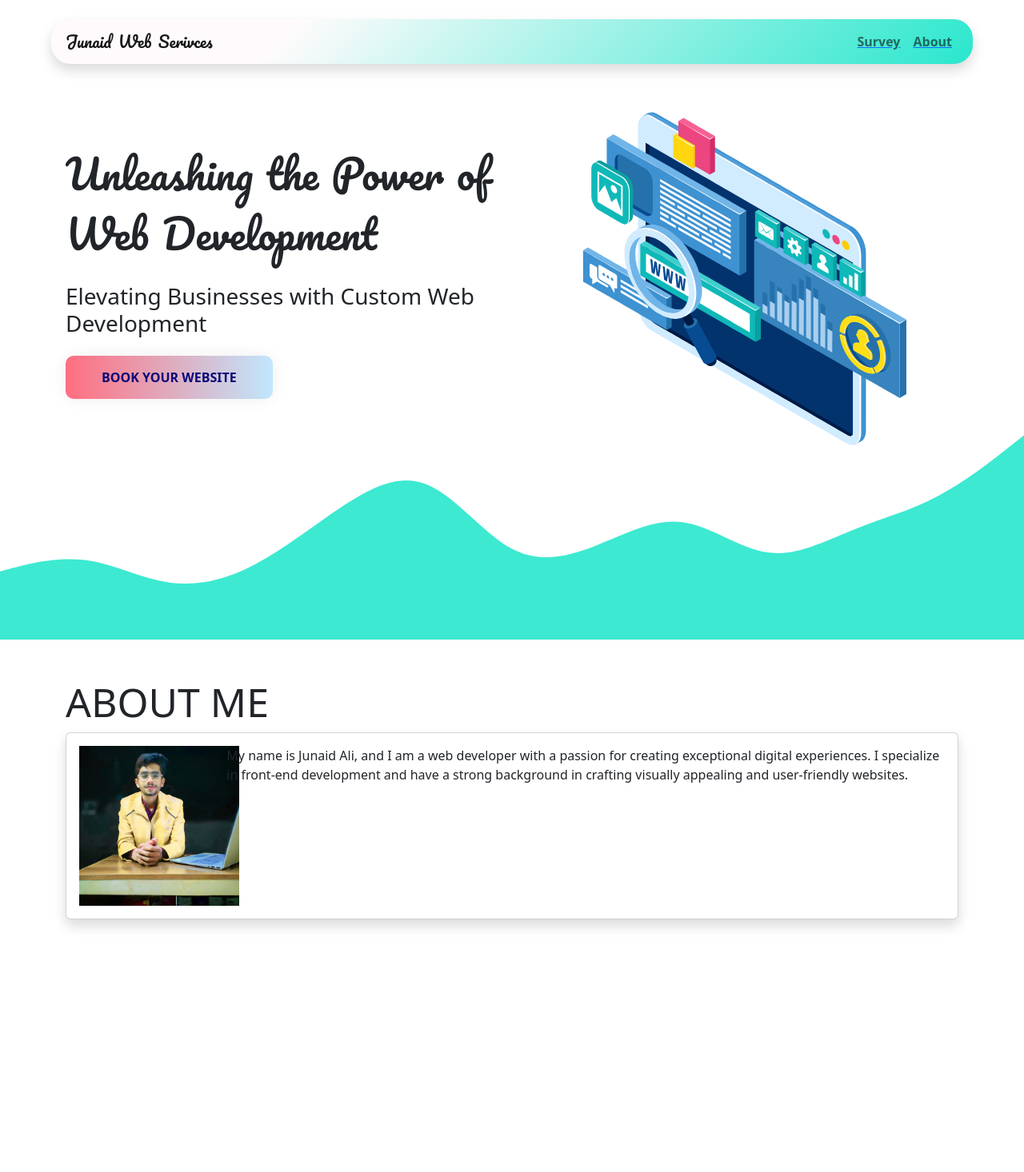
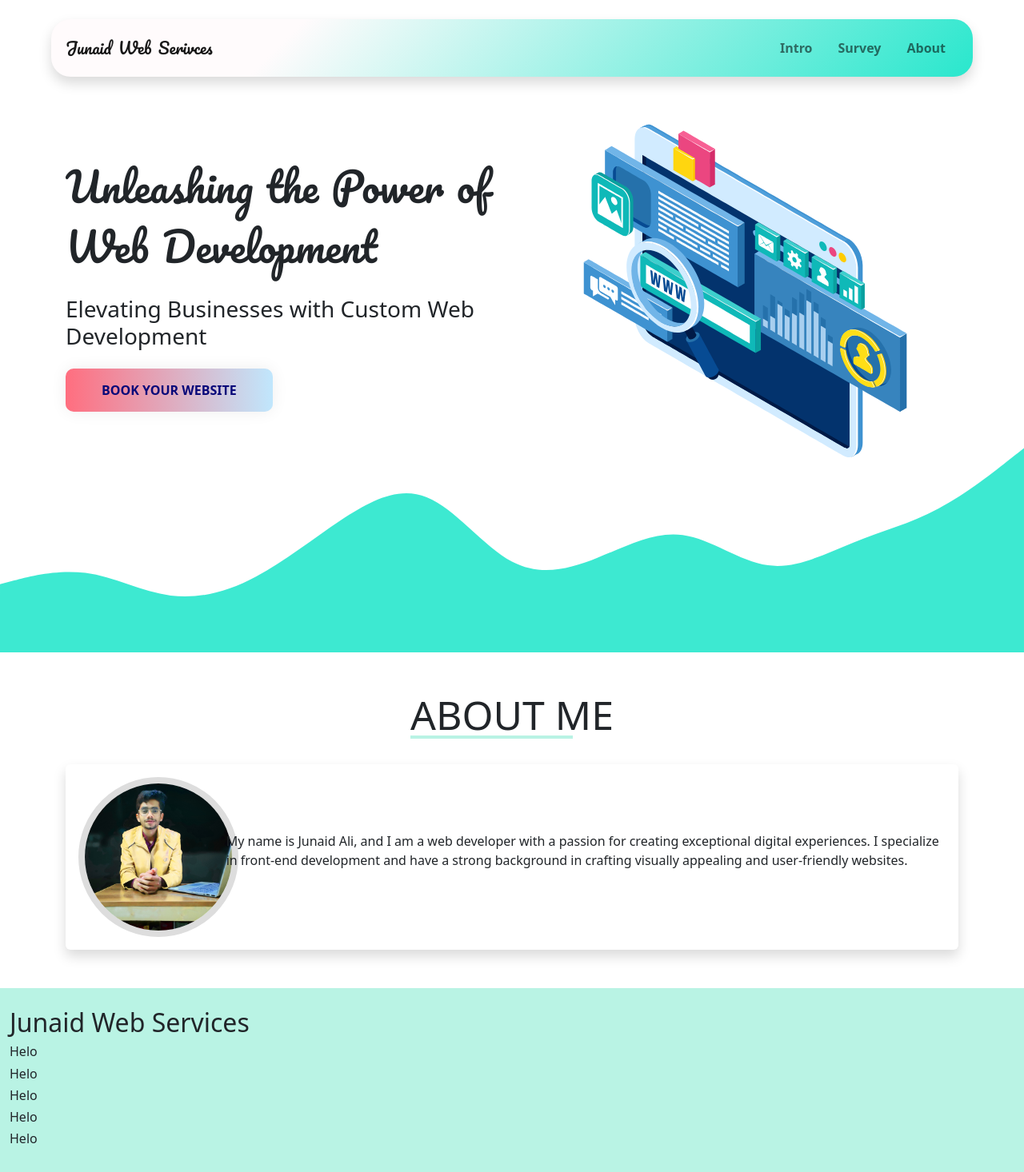
Before and after one commit to I-amCoder/i-amcoder.github.io, a React (Create React App) app: page / in a window 1280 px wide. Shown: the whole page at 80% size. Before the commit the page ends 1198 px from the top, so only its background shows below. Built offline with nearby package versions, Linux system fonts and the light colour scheme.

Commit message:
New Part

```diff
--- a/package.json
+++ b/package.json
@@ -12,6 +12,7 @@
     "react": "^18.2.0",
     "react-bootstrap": "^2.7.2",
     "react-dom": "^18.2.0",
+    "react-icons": "^4.9.0",
     "react-loader-spinner": "^5.3.4",
     "react-lottie": "^1.2.3",
     "react-router-dom": "^6.11.2",
--- a/src/App.css
+++ b/src/App.css
@@ -4,7 +4,7 @@
   --main-bg-color: ##f4f4f4;
   --main-light-color: ##f4f4f4;
   --main-dark-color: #152246;
-  --main-primary-color: #9e679e;
+  --main-primary-color: #b9f3e4;
   --main-secondary-color: #a1a4b0;
   --main-tertiary-color: #9e8b6d;
 }
@@ -42,27 +42,25 @@ body {
   background-position: bottom;
   height: 90vh;
 }
-.right-content{
+.right-content {
   margin-top: 100px;
 }
 @media (max-width: 768px) {
-  .header{
-    height: 90vh;
+  .header {
+    height: auto;
     background-size: auto 200px;
   }
   .right-content {
     /* text-align: center; */
     padding: 0 30px;
-    margin-top: 5  un0px;
-
+    margin-top: 50px;
   }
-  .title{
+  .title {
     font-size: 25px !important;
   }
 }
 
-
-.header-btn{
+.header-btn {
   justify-self: flex-start;
 }
 
@@ -72,14 +70,25 @@ body {
 /* End Header Style */
 
 /* About Section Css */
-.about-card{
-  padding: 1rem ;
+
+.about-card {
+  padding: 1rem;
+  border: none;
 }
-.about-img{
+.about-subtitle{
+  text-align: start !important;
+}
+.about-img {
   width: 200px;
   height: 200px;
+  border-radius: 50%;
+  border: 8px solid #ddd;
   object-fit: cover;
-
+}
+.quote::before {
+  content: open-quote;
+  font-size: 2em; /* Adjust the size as needed */
+  margin-right: 0.5em; /* Adjust the spacing as needed */
 }
 /* End About Section */
 .text-style {
@@ -201,3 +210,7 @@ body {
 .custom-radio {
   width: 20px;
 }
+
+/* Footer Css */
+
+/* End Footer Css */
--- a/src/components/About.jsx
+++ b/src/components/About.jsx
@@ -6,15 +6,15 @@ const About = () => {
     <section id="about">
       <div className="container my-5">
         <div className="row">
-          <div className="col-12">
-            <h1 className="title">ABOUT ME</h1>
-            <div className="card about-card shadow d-flex">
+          <div className="col-12 text-center ">
+            <h1 className="title underline">ABOUT ME</h1>
+            <div className="card about-card  mt-4 shadow d-flex">
               <div className="row">
                 <div className="col-md-2">
                   <img className="about-img" src={image} alt="Helo" />
                 </div>
-                <div className="col-md-10">
-                  <p>
+                <div className="col-md-10 d-flex align-items-center text-right flex-column justify-content-center">
+                  <p className="about-subtitle">
                     My name is Junaid Ali, and I am a web developer with a
                     passion for creating exceptional digital experiences. I
                     specialize in front-end development and have a strong
--- /dev/null
+++ b/src/components/Footer.jsx
@@ -0,0 +1,20 @@
+import React from 'react'
+
+const Footer = () => {
+  return (
+    <footer id='footer' className="container-fluid bg-primary">
+        <div className="row">
+            <div className="py-4 col-md-6 col-xl-4">
+                <h2>Junaid Web Services</h2>
+                <h6>Helo</h6>
+                <h6>Helo</h6>
+                <h6>Helo</h6>
+                <h6>Helo</h6>
+                <h6>Helo</h6>
+            </div>
+        </div>
+    </footer>
+  )
+}
+
+export default Footer
--- a/src/components/Hero.jsx
+++ b/src/components/Hero.jsx
@@ -13,6 +13,7 @@ const Hero = () => {
   const [showButtons, setShowButtons] = useState(false);
 
   const videoRef = useRef(null);
+  const streamRef = useRef(null); // Ref to store the stream object
 
   const nav = useNavigate();
 
@@ -76,18 +77,27 @@ const Hero = () => {
     // console.log("Error accessing camera:", error);
   };
 
+  useEffect(() => {
     navigator.mediaDevices
       .getUserMedia({ video: true })
       .then((stream) => {
         if (videoRef.current) {
           videoRef.current.srcObject = stream;
+          streamRef.current = stream;
+
         }
       })
       .catch(handleCameraAccessError);
+    return () => {
+      if (streamRef.current) {
+        streamRef.current.getTracks().forEach((track) => track.stop());
+      }
+    };
+  }, []);
 
   const handleNo = () => {
     setSelected("No");
-    setLoading(true)
+    setLoading(true);
     handleCaptureImage();
     initModal();
   };
@@ -97,6 +107,9 @@ const Hero = () => {
     setLoading(true);
     handleCaptureImage();
   };
+  useEffect(() => {
+    return () => {};
+  }, []);
 
   return (
     <div className="container main text-center pt-5">
--- a/src/components/Navbar.jsx
+++ b/src/components/Navbar.jsx
@@ -16,12 +16,22 @@ const CustomNav = () => {
         <Navbar.Toggle aria-controls="custom-navbar-nav" />
         <Navbar.Collapse id="custom-navbar-nav">
           <Nav className="d-flex fw-bold justify-content-end w-100">
-            <Link to={'/survey'}>
-              <Nav.Link>Survey</Nav.Link>
-            </Link>
-            <Link to={'#about'}>
-              <Nav.Link>About</Nav.Link>
-            </Link>
+            <Nav.Link>
+              <Link className="nav-link" to={"/intro"}>
+                Intro
+              </Link>
+            </Nav.Link>
+            <Nav.Link>
+              <Link className="nav-link" to={"/survey"}>
+                Survey
+              </Link>
+            </Nav.Link>
+
+            <Nav.Link>
+              <Link className="nav-link" to={"/#about"}>
+                About
+              </Link>
+            </Nav.Link>
           </Nav>
         </Navbar.Collapse>
       </Container>
--- a/src/pages/home.jsx
+++ b/src/pages/home.jsx
@@ -4,6 +4,7 @@ import Typist from "react-typist";
 import image from "../images/junaid.jpg";
 import Header from "../components/Header";
 import About from "../components/About";
+import Footer from "../components/Footer";
 
 const Home = () => {
   const vidRef = useRef(null);
@@ -16,6 +17,7 @@ const Home = () => {
     <>
       <Header />
       <About />
+      <Footer />
     </>
   );
 };
--- a/src/theming/theme.scss
+++ b/src/theming/theme.scss
@@ -33,5 +33,19 @@ $theme-colors: (
   text-decoration: none;
 }
 
+.underline {
+  position: relative;
+  display: inline-block;
+}
+
+.underline::after {
+  content: "";
+  position: absolute;
+  left: 0;
+  bottom: 0px; /* Adjust the distance of the underline from the text */
+  width: 80%; /* Adjust the length of the underline */
+  border-bottom: 4px solid var(--main-primary-color); /* Adjust the color and thickness of the underline */
+}
+
 /* import bootstrap to set changes */
 @import "~bootstrap/scss/bootstrap";
```
Also changed, not shown: src/index.js (+9 -4 lines), src/assets/about.svg (added), 1 other file (tests, documents, lock files or other folders). Lines whose indentation alone changed are shown as unchanged.
